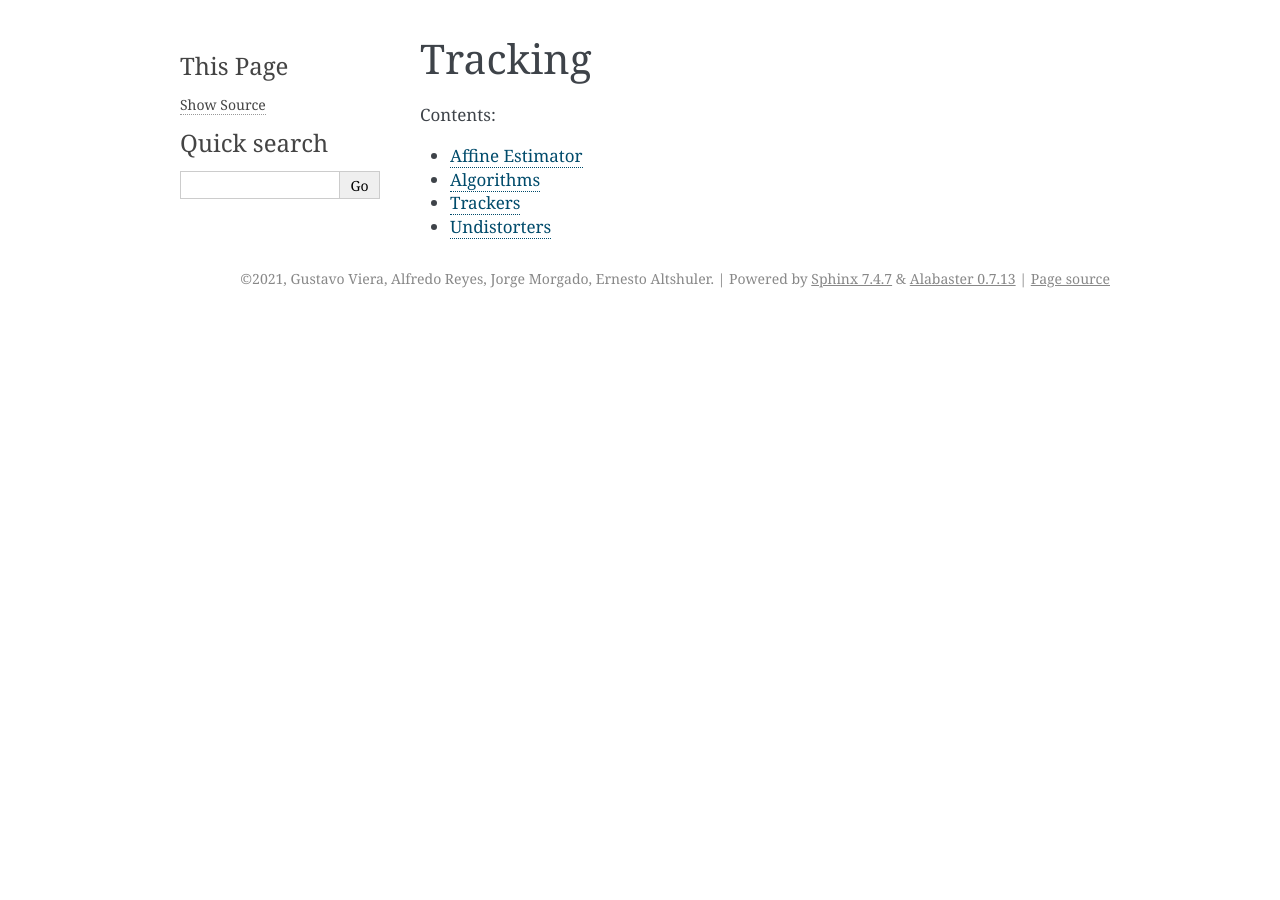
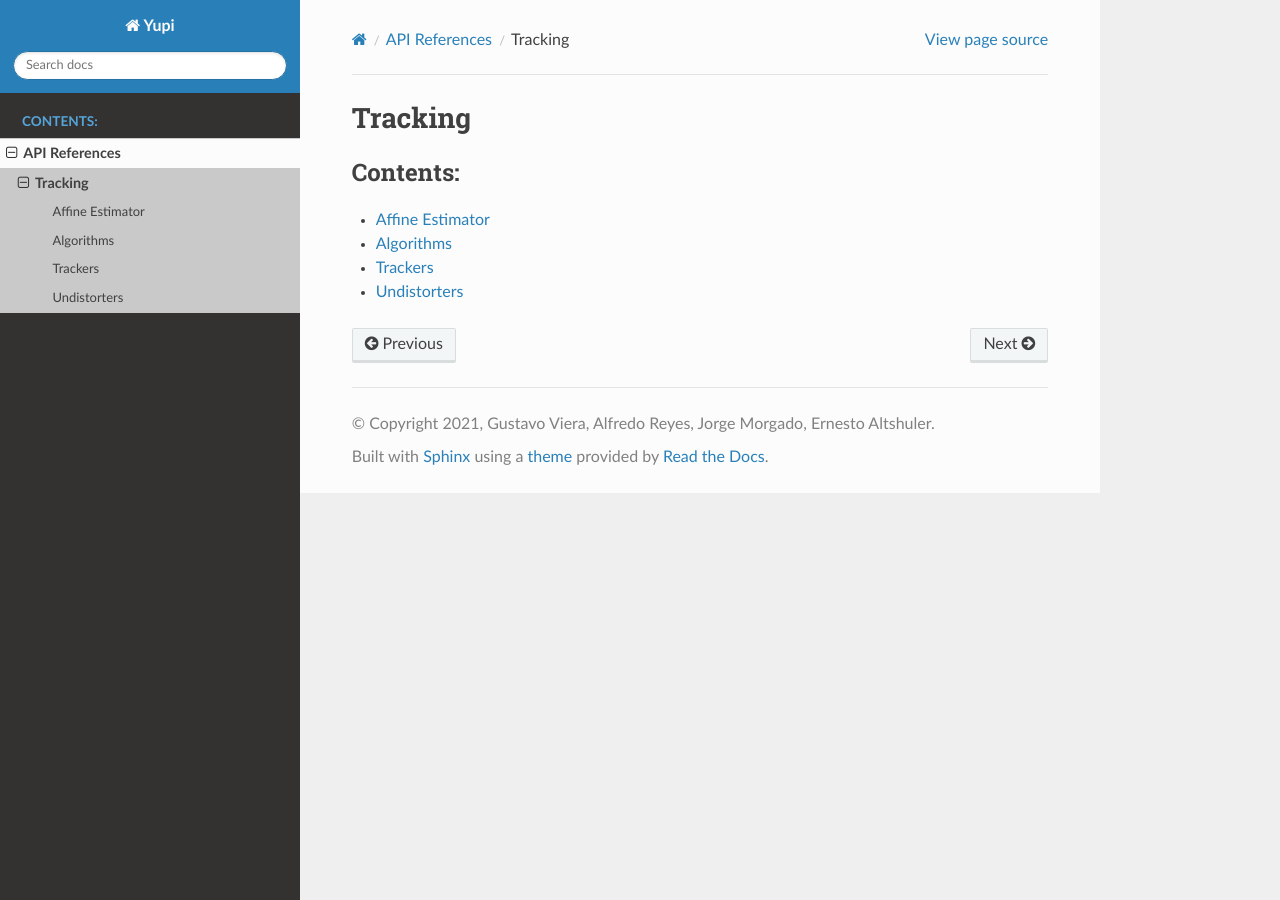
Before and after one commit to yupidevs/yupi, a Sphinx documentation site: the page built from docs/source/reference/tracking/tracking.rst, in a window 1280 px wide. Built offline with Sphinx 7.4.7 and the Read the Docs theme 2.0.0, drawn with Linux system fonts in a browser that asks for light colours.

Commit message:
sphinx new theme

```diff
--- a/docs/source/conf.py
+++ b/docs/source/conf.py
@@ -32,7 +32,10 @@ release = '0.0.1'
 # extensions coming with Sphinx (named 'sphinx.ext.*') or your custom
 # ones.
 extensions = [
-    'sphinx.ext.autodoc'
+    'sphinx.ext.autodoc',
+    'sphinx.ext.coverage',
+    'numpydoc',
+    'sphinx_rtd_theme'
 ]
 
 # Add any paths that contain templates here, relative to this directory.
@@ -49,7 +52,8 @@ exclude_patterns = []
 # The theme to use for HTML and HTML Help pages.  See the documentation for
 # a list of builtin themes.
 #
-html_theme = 'alabaster'
+# html_theme = 'alabaster'
+html_theme = 'sphinx_rtd_theme'
 
 # Add any paths that contain custom static files (such as style sheets) here,
 # relative to this directory. They are copied after the builtin static files,
--- a/docs/source/index.rst
+++ b/docs/source/index.rst
@@ -10,7 +10,7 @@ Welcome to Yupi's documentation!
    :maxdepth: 2
    :caption: Contents:
 
-   tracking/tracking
+   reference/reference
 
 
 
--- /dev/null
+++ b/docs/source/reference/reference.rst
@@ -0,0 +1,8 @@
+API References
+==============
+
+.. toctree::
+   :maxdepth: 2
+   :caption: Contents:
+
+   tracking/tracking
```
Also changed, not shown: docs/source/reference/tracking/affine_estimator.rst (renamed from docs/source/tracking/affine_estimator.rst), docs/source/reference/tracking/algorithms.rst (renamed from docs/source/tracking/algorithms.rst), docs/source/reference/tracking/trackers.rst (renamed from docs/source/tracking/trackers.rst), docs/source/reference/tracking/tracking.rst (renamed from docs/source/tracking/tracking.rst), docs/source/reference/tracking/undistorters.rst (renamed from docs/source/tracking/undistorters.rst).
